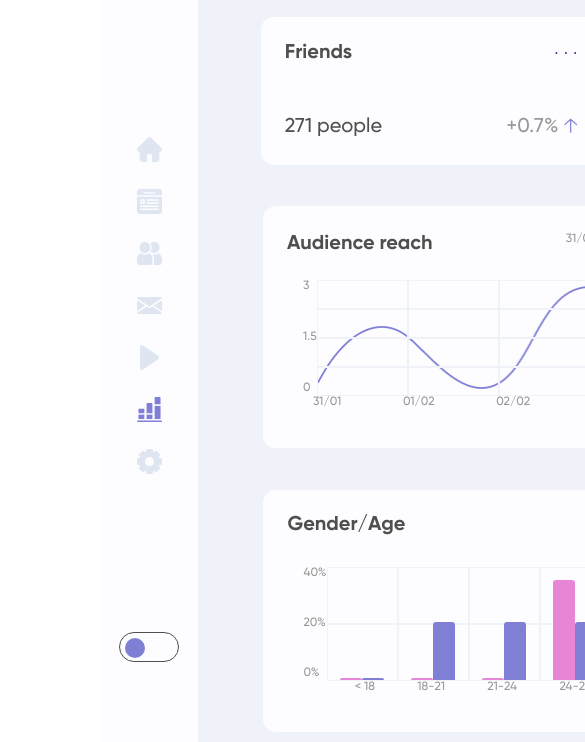
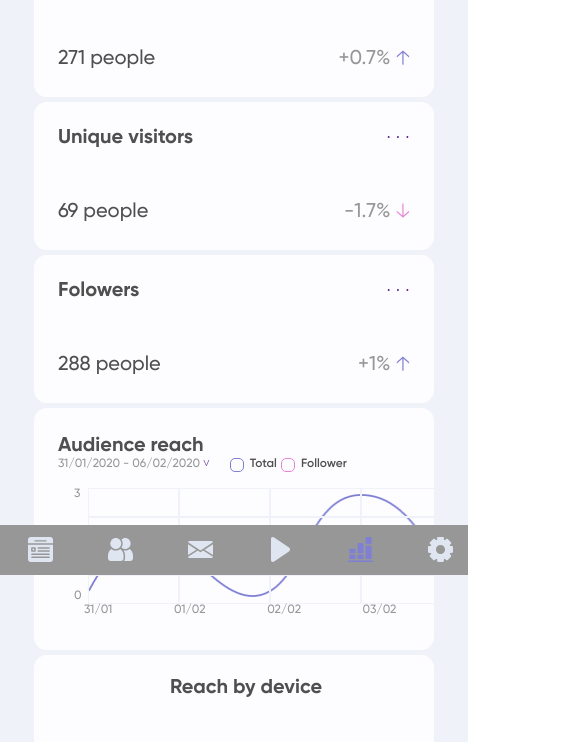
Before and after one commit to AlGKrek/dasboard, a plain HTML site: page index.html in a window 390 px wide. Shown: the part 235-977 px from the top of the page, 585 px wide, since content can reach past the window. Drawn offline with Linux system fonts and the light colour scheme.

Commit message:
feat: add adaptive

```diff
--- a/index.html
+++ b/index.html
@@ -10,6 +10,14 @@
 <body>
     <div class="container">
         <div class="wrapper">
+            <div class="nav-mobile">
+                    <a href="" class="menu__link"><div class="menu menu--news"></div></a>
+                    <a href="" class="menu__link"><div class="menu menu--friends"></div></a>
+                    <a href="" class="menu__link"><div class="menu menu--mail"></div></a>
+                    <a href="" class="menu__link"><div class="menu menu--media"></div></a>
+                    <a href="" class="menu__link"><div class="menu menu--statistics"></div></a>
+                    <a href="" class="menu__link"><div class="menu menu--config"></div></a>
+            </div>
             <div class="navigation">
                 <a href="" class="navigation__logo-link"><div class="logo"></div></a>
                 <nav class="navigation__menu">
--- a/src/scss/components/_app.scss
+++ b/src/scss/components/_app.scss
@@ -5,6 +5,12 @@
     align-items: flex-end;
     width: 1182px;
     height: 100%;
+    @include xl(){
+        width: 500px;
+    }
+    @include lg(){
+        width: 100%;
+    }
 }
 // стилизация заголовков
 .title{
--- a/src/scss/components/_audience-reach.scss
+++ b/src/scss/components/_audience-reach.scss
@@ -1,17 +1,25 @@
 .audience-reach {
     display: flex;
     flex-direction: column;
-    max-width: 768px;
     width: 768px;
     height: 242px;
     border-radius: 13px;
     background-color: $color-white;
+    @include xl(){
+        width: 400px;
+    }
 }
 .audience-reach__header {
     display: flex;
     justify-content: space-between;
     width: 768px;
     padding: 27px 63px 0 24px;
+    @include xl(){
+        width: 380px;
+        flex-wrap: wrap;
+        justify-content: flex-start;
+        align-content: center;
+    }
 }
 /* таблица */
 
@@ -95,6 +103,9 @@
 //   стилизация текста//
 .audience-reach__data-text{
     @include text-decoration (12px, 500, $color-grey);
+    @include xl(){
+        margin-right: 20px;
+    }
 }
 .audience-reach__input-text{
     @include text-decoration (12px, 600, $color-black);
--- a/src/scss/components/_cards.scss
+++ b/src/scss/components/_cards.scss
@@ -6,6 +6,9 @@
     height: 148px;
     border-radius: 13px;
     background-color: $color-white;
+    @include xl(){
+        width: 400px;
+    }
 }
 .card__header {
     display: flex;
--- a/src/scss/components/_gender.scss
+++ b/src/scss/components/_gender.scss
@@ -5,12 +5,18 @@
     height: 242px;
     border-radius: 13px;
     background-color: $color-white;
+    @include xl(){
+        width: 400px;
+    }
 }
 .gender__header {
     display: flex;
     justify-content: space-between;
-    max-width: 768px;
+    width: 675px;
     padding: 24px 42px 0 24px;
+    @include xl(){
+        width: 400px;
+    }
 }
 
 .gender__list-item {
--- a/src/scss/components/_geo.scss
+++ b/src/scss/components/_geo.scss
@@ -5,6 +5,9 @@
     height: 242px;
     border-radius: 13px;
     background-color: $color-white;
+    @include xl(){
+        width: 400px;
+    }
 }
 .geo__header {
     display: flex;
--- a/src/scss/components/_header.scss
+++ b/src/scss/components/_header.scss
@@ -4,20 +4,48 @@
     align-items: center;
     justify-content: space-around;
     background-color: rgba(239, 243, 249, 1);
+    @include xl(){
+        width: 500px;
+        flex-direction: column;
+        justify-content: center;
+        align-items: center;
+        flex-wrap: wrap;
+    }
+    @include lg(){
+        width: 468px;
+    }
 }
 .header__header{
     padding-top: 45px;
     padding-left: 48px;
+    @include xl(){
+        align-self: center;
+        padding-top: 45px;
+        padding-left: 10px;
+    }
+    @include lg(){
+        width: 468px;
+    }
 }
 .header__body{
     width: 100%;
     display: flex;
     justify-content: space-between;
     padding: 45px 40px 0 45px;
+    @include xl(){
+        width: 400px;
+        padding: 10px 0 0 5px;
+
+    }
+    @include lg(){
+        width: 468px;
+        justify-content: flex-start;
+    }
 }
 .header__body-input{
     display: flex;
     align-items: center;
+
 }
 .header__bell{
     margin: 10px;
@@ -41,6 +69,9 @@
     width: 50px;
     height: 50px;
     background: url(../img/header/avatar.png);
+    @include lg(){
+        margin: 0 5px;
+    }
 }
 /* стили инпута */
 .header__input{
@@ -48,6 +79,10 @@
     height: 32px;
     border: 1px solid #EBEBEB;
     border-radius: 8px;
+    @include lg(){
+        width: 250px;
+    }
+
 }
 .header__input::-webkit-input-placeholder {
     padding-left: 40px;
--- a/src/scss/components/_main.scss
+++ b/src/scss/components/_main.scss
@@ -8,4 +8,15 @@
     align-items: center;
     justify-content: space-around;
     gap: 16px;
+    @include xl(){
+        width: 500px;
+        flex-direction: column;
+        justify-content: center;
+        padding-left: 0;
+        padding-bottom: 10px;
+    }
+    @include lg(){
+        width: 468px;
+        gap: 5px;
+    }
 }
--- /dev/null
+++ b/src/scss/components/_nav-mobile.scss
@@ -0,0 +1,15 @@
+.nav-mobile {
+    display: flex;
+    justify-content: space-around;
+    align-items: center;
+    background: $color-grey;
+    position: fixed;
+    top: 90vh;
+    display: none;
+    width: 468px;
+    height: 50px;
+    z-index: 1;
+    @include lg(){
+        display: flex;
+    }
+}
--- a/src/scss/components/_navigation.scss
+++ b/src/scss/components/_navigation.scss
@@ -6,6 +6,16 @@
     justify-content: space-around;
     align-items: center;
     background: $color-white;
+    @include xl(){
+        position: sticky;
+        top: 0;
+        z-index: 1;
+        width: 65px;
+        height: 100vh;
+    }
+    @include lg(){
+        display:none;
+    }
 }
 .logo{
     width: 46px;
--- a/src/scss/components/_reach-by-device.scss
+++ b/src/scss/components/_reach-by-device.scss
@@ -4,6 +4,10 @@
     height: 242px;
     border-radius: 13px;
     background-color: rgba(253, 253, 255, 1);
+    @include xl(){
+        width: 400px;
+        justify-content: center;
+    }
 }
 .reach-by-device__header{
     align-self: flex-start;
--- a/src/scss/components/_wrapper.scss
+++ b/src/scss/components/_wrapper.scss
@@ -1,17 +1,14 @@
-body{
+.container{
     position: absolute;
     background: url(../img/background/union-figure.svg) no-repeat left top;
-}
-.container{
-    position: absolute;
 }
 .container::after{
     content:'';
     position: relative;
     z-index: -1;
     display: block;
-    bottom: 40vh;
-    left: 140vh;
+    bottom: 10em;
+    left: 70em;
     width: 413px;
     height: 413px;
     border-radius: 100%;
@@ -19,9 +16,18 @@ body{
     box-shadow: 0px 48px 32px rgba(135, 128, 213, 0.14), 0px 32px 24px rgba(135, 128, 213, 0.1), 0px 4px 6px rgba(135, 128, 213, 0.08), 0px 0px 1px rgba(0, 0, 0, 0.04);
 }
 .wrapper{
-    width: 1280px;
+    width: 100%;
     height: 880px;
     display: flex;
     border-radius: 14px;
     margin: 100px;
+    @include xl(){
+        width: 500px;
+        height: min-content;
+        margin: 0;
+    }
+    @include lg(){
+        width: 468px;
+
+    }
 }
--- a/src/scss/main.scss
+++ b/src/scss/main.scss
@@ -11,3 +11,4 @@
 @import 'components/reach-by-device';
 @import 'components/gender';
 @import 'components/geo';
+@import 'components/nav-mobile';
```
Also changed, not shown: src/style/main.css, 1 other file.
